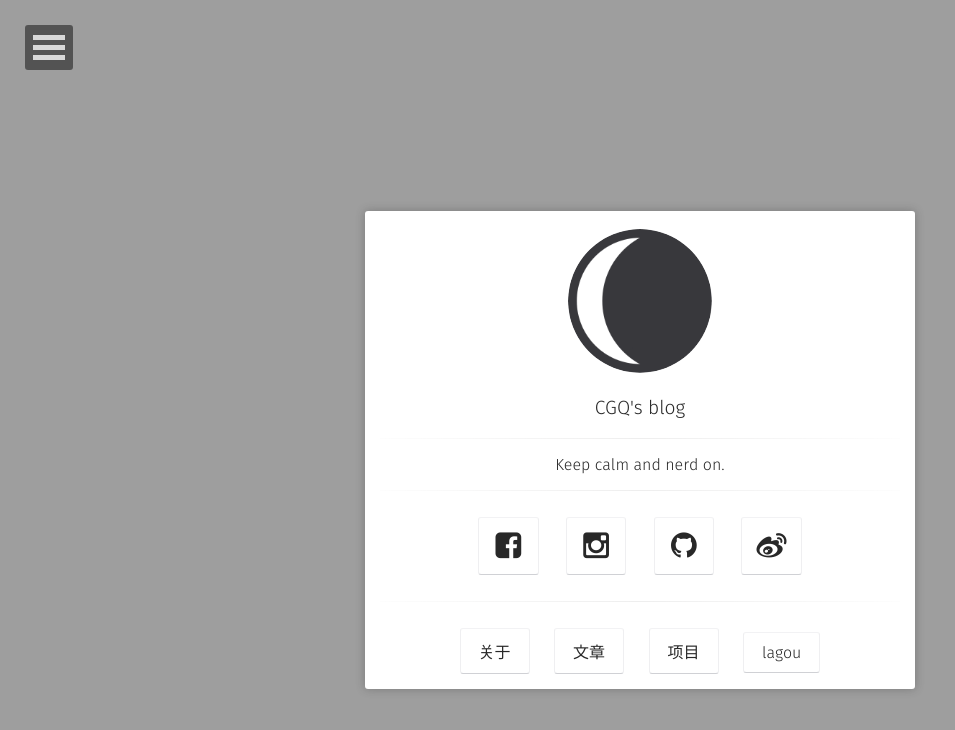
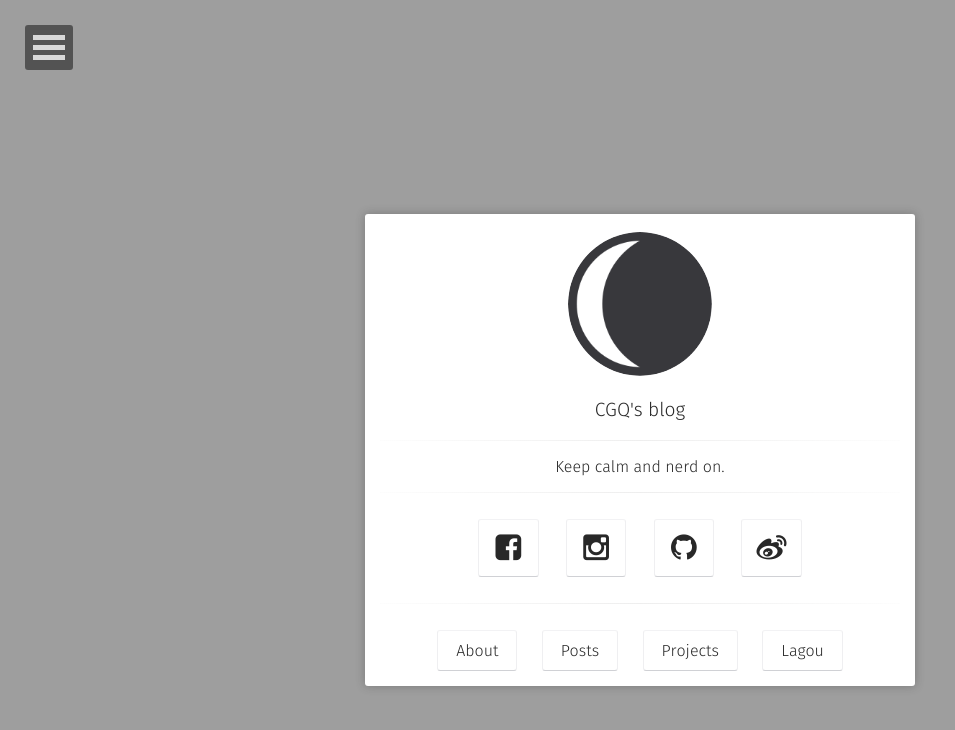
Before and after one commit to caoack123/caoack123.github.io, a Jekyll site: the page built from index.html, in a window 1280 px wide. Shown: the top 730 px of the page, without its empty margins (0-955 px from the left). Built offline with Jekyll 4.4.1, drawn with Linux system fonts in a browser that asks for light colours; some web fonts are replaced.

Commit message:
Update home.html

```diff
--- a/_layouts/home.html
+++ b/_layouts/home.html
@@ -33,16 +33,16 @@ layout: compress
                   <hr class="hr-line">
                   <h3 class="title">
                          <a class="btn zoombtn" href="{{ site.url }}/about">
-                         关于
+                         About
                          </a>
                          <a class="btn zoombtn" href="{{ site.url }}/posts">
-                         文章
+                         Posts
                          </a>
                          <a class="btn zoombtn" href="{{ site.url }}/projects">
-                         项目
+                         Projects
                          </a>
                          <a class="btn zoombtn" href="{{ site.url }}/lagou">
-                         lagou
+                         Lagou
                          </a>
                  </h3>
             </div>
```
